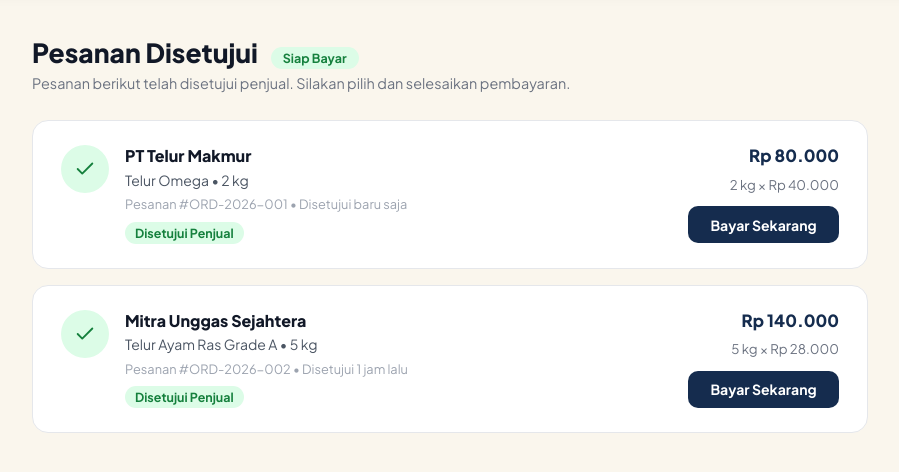
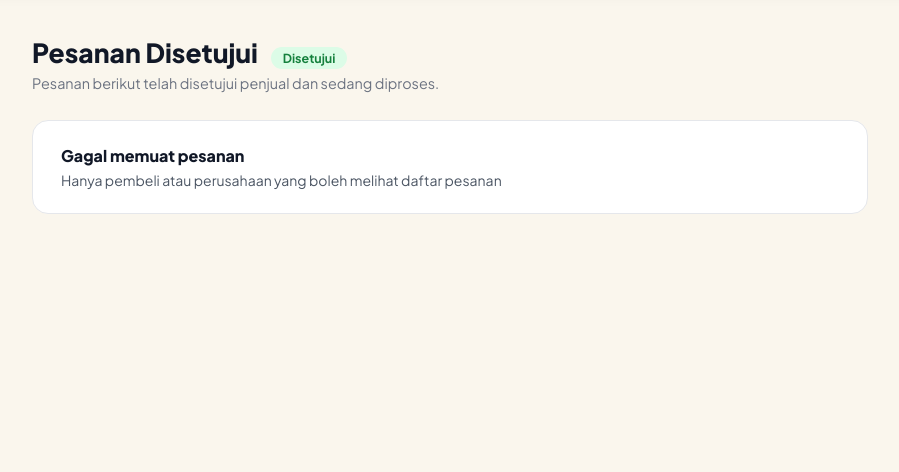
Before and after one commit to Vallens-jpg/B2B, a PHP site: page /pages/pembeli/pesanan_disetujui.php in a window 1280 px wide. Shown: the part 76-548 px from the top of the page, without its empty margins (190-1089 px from the left). Run offline with PHP 8.4, Linux system fonts and the light colour scheme.

Commit message:
Sambungkan Pesanan Disetujui ke API order/list (status diproses) + nama perusahaan

```diff
--- a/src/api/order/list.php
+++ b/src/api/order/list.php
@@ -20,8 +20,8 @@ try {
         $stmt->execute([(int) $user['id']]);
     } else {
         $stmt = db()->prepare(
-            'SELECT o.id, o.jumlah_kg, o.harga_satuan, o.total, o.fee, o.status, o.created_at, p.nama AS nama_produk ' .
-            'FROM orders o JOIN produk p ON p.id = o.produk_id WHERE o.buyer_id = ? ORDER BY o.id DESC LIMIT 50'
+            'SELECT o.id, o.jumlah_kg, o.harga_satuan, o.total, o.fee, o.status, o.created_at, p.nama AS nama_produk, up.nama AS nama_perusahaan ' .
+            'FROM orders o JOIN produk p ON p.id = o.produk_id LEFT JOIN users up ON up.id = p.perusahaan_id WHERE o.buyer_id = ? ORDER BY o.id DESC LIMIT 50'
         );
         $stmt->execute([(int) $user['id']]);
     }
--- a/src/pages/pembeli/pesanan_disetujui.php
+++ b/src/pages/pembeli/pesanan_disetujui.php
@@ -1,13 +1,3 @@
-<?php
-session_start();
-
-$activeApproved = null;
-if (!empty($_SESSION['pesanan_disetujui'])) {
-    $activeApproved = $_SESSION['pesanan_disetujui'];
-} elseif (!empty($_SESSION['active_order']) && ($_SESSION['active_order']['status'] ?? '') === 'approved') {
-    $activeApproved = $_SESSION['active_order'];
-}
-?>
 <!DOCTYPE html>
 <html lang="id">
 <head>
@@ -332,85 +322,15 @@ if (!empty($_SESSION['pesanan_disetujui'])) {
       <div>
         <h1 class="pd-title">
           Pesanan Disetujui
-          <span class="pd-badge">Siap Bayar</span>
+          <span class="pd-badge">Disetujui</span>
         </h1>
-        <p class="pd-subtitle">Pesanan berikut telah disetujui penjual. Silakan pilih dan selesaikan pembayaran.</p>
+        <p class="pd-subtitle">Pesanan berikut telah disetujui penjual dan sedang diproses.</p>
       </div>
     </div>
 
     <!-- Daftar Pesanan Disetujui -->
-    <div id="listDisetujui">
-      <?php if ($activeApproved): ?>
-      <!-- Card Dinamis dari Pesanan Aktif -->
-      <div class="pd-card" style="border: 1.5px solid #10B981; background: #F0FDF4;">
-        <div class="pd-card-left">
-          <div class="pd-icon-circle">
-            <svg viewBox="0 0 24 24">
-              <polyline points="20 6 9 17 4 12"/>
-            </svg>
-          </div>
-          <div class="pd-card-info">
-            <div class="pd-card-seller"><?= htmlspecialchars($activeApproved['seller']) ?></div>
-            <div class="pd-card-product"><?= htmlspecialchars($activeApproved['product']) ?> &bull; <?= htmlspecialchars($activeApproved['qty']) ?></div>
-            <div class="pd-card-meta">Pesanan <?= htmlspecialchars($activeApproved['order_id']) ?> &bull; Disetujui baru saja</div>
-            <div class="pd-card-status">Disetujui Penjual</div>
-          </div>
-        </div>
-        <div class="pd-card-right">
-          <div class="pd-card-total"><?= htmlspecialchars($activeApproved['subtotal']) ?></div>
-          <div class="pd-card-qty"><?= htmlspecialchars($activeApproved['qty']) ?> &times; <?= htmlspecialchars($activeApproved['price']) ?></div>
-          <a href="pembayaran.php" class="pd-btn-bayar">Bayar Sekarang</a>
-        </div>
-      </div>
-      <?php endif; ?>
+    <div id="listDisetujui"></div>
 
-      <!-- Card 1 — PT Telur Makmur -->
-      <div class="pd-card">
-        <div class="pd-card-left">
-          <div class="pd-icon-circle">
-            <svg viewBox="0 0 24 24">
-              <polyline points="20 6 9 17 4 12"/>
-            </svg>
-          </div>
-          <div class="pd-card-info">
-            <div class="pd-card-seller">PT Telur Makmur</div>
-            <div class="pd-card-product">Telur Omega &bull; 2 kg</div>
-            <div class="pd-card-meta">Pesanan #ORD-2026-001 &bull; Disetujui baru saja</div>
-            <div class="pd-card-status">Disetujui Penjual</div>
-          </div>
-        </div>
-        <div class="pd-card-right">
-          <div class="pd-card-total">Rp 80.000</div>
-          <div class="pd-card-qty">2 kg &times; Rp 40.000</div>
-          <a href="status_pesanan.php?state=approved&seller=PT%20Telur%20Makmur&product=Telur%20Omega&qty=2%20kg&price=Rp%2040.000&subtotal=Rp%2080.000"
-             class="pd-btn-bayar">Bayar Sekarang</a>
-        </div>
-      </div>
-
-      <!-- Card 2 — Mitra Unggas Sejahtera -->
-      <div class="pd-card">
-        <div class="pd-card-left">
-          <div class="pd-icon-circle">
-            <svg viewBox="0 0 24 24">
-              <polyline points="20 6 9 17 4 12"/>
-            </svg>
-          </div>
-          <div class="pd-card-info">
-            <div class="pd-card-seller">Mitra Unggas Sejahtera</div>
-            <div class="pd-card-product">Telur Ayam Ras Grade A &bull; 5 kg</div>
-            <div class="pd-card-meta">Pesanan #ORD-2026-002 &bull; Disetujui 1 jam lalu</div>
-            <div class="pd-card-status">Disetujui Penjual</div>
-          </div>
-        </div>
-        <div class="pd-card-right">
-          <div class="pd-card-total">Rp 140.000</div>
-          <div class="pd-card-qty">5 kg &times; Rp 28.000</div>
-          <a href="status_pesanan.php?state=approved&seller=Mitra%20Unggas%20Sejahtera&product=Telur%20Ayam%20Ras%20Grade%20A&qty=5%20kg&price=Rp%2028.000&subtotal=Rp%20140.000"
-             class="pd-btn-bayar">Bayar Sekarang</a>
-        </div>
-      </div>
-
-    </div>
   </main>
 
   <script>
@@ -424,6 +344,57 @@ if (!empty($_SESSION['pesanan_disetujui'])) {
       if (e) { e.preventDefault(); e.stopPropagation(); }
     }
 
+
+    // Daftar pesanan disetujui dari API (bukan contoh): hanya order
+    // berstatus "diproses" (sudah dibayar lalu disetujui penjual).
+    // Setelah dibayar + disetujui, pesanan muncul di sini; setelah
+    // dikirim penjual, pesanan pindah dari daftar ini.
+    function pdEscape(s) {
+      return String(s == null ? '' : s).replace(/&/g, '&amp;').replace(/</g, '&lt;').replace(/>/g, '&gt;').replace(/"/g, '&quot;');
+    }
+    function pdRupiah(n) {
+      return 'Rp ' + Number(n || 0).toLocaleString('id-ID');
+    }
+    function pdMuatDisetujui() {
+      var wadah = document.getElementById('listDisetujui');
+      if (!wadah) return;
+      fetch('../../api/order/list.php')
+        .then(function (r) { return r.json(); })
+        .then(function (res) {
+          if (!res.ok || !res.data || !res.data.orders) {
+            wadah.innerHTML = '<div class="pd-card"><div class="pd-card-info"><div class="pd-card-seller">Gagal memuat pesanan</div><div class="pd-card-product">' + pdEscape(res.error || 'tidak diketahui') + '</div></div></div>';
+            return;
+          }
+          var disetujui = res.data.orders.filter(function (o) { return o.status === 'diproses'; });
+          if (!disetujui.length) {
+            wadah.innerHTML = '<div class="pd-card"><div class="pd-card-info"><div class="pd-card-seller">Belum ada pesanan yang disetujui</div><div class="pd-card-product">Pesanan yang sudah dibayar dan disetujui penjual akan muncul di sini.</div></div></div>';
+            return;
+          }
+          wadah.innerHTML = disetujui.map(function (o) {
+            var nomor = '#ORD-2026-' + String(o.id).padStart(3, '0');
+            var tgl = '';
+            try { tgl = new Date(String(o.created_at).replace(' ', 'T')).toLocaleDateString('id-ID', { day: 'numeric', month: 'short', year: 'numeric' }); } catch (e) {}
+            return '<div class="pd-card" style="border: 1.5px solid #10B981; background: #F0FDF4;">' +
+              '<div class="pd-card-left"><div class="pd-icon-circle"><svg viewBox="0 0 24 24"><polyline points="20 6 9 17 4 12"/></svg></div>' +
+              '<div class="pd-card-info">' +
+              '<div class="pd-card-seller">' + pdEscape(o.nama_perusahaan || 'Perusahaan Demo') + '</div>' +
+              '<div class="pd-card-product">' + pdEscape(o.nama_produk) + ' &bull; ' + pdEscape(o.jumlah_kg) + ' kg</div>' +
+              '<div class="pd-card-meta">Pesanan ' + pdEscape(nomor) + (tgl ? ' &bull; ' + pdEscape(tgl) : '') + '</div>' +
+              '<div class="pd-card-status">Disetujui Penjual</div>' +
+              '</div></div>' +
+              '<div class="pd-card-right">' +
+              '<div class="pd-card-total">' + pdEscape(pdRupiah(o.total_bayar)) + '</div>' +
+              '<div class="pd-card-qty">' + pdEscape(o.jumlah_kg) + ' kg &times; ' + pdEscape(pdRupiah(o.harga_satuan)) + '</div>' +
+              '<a href="../order_detail.php?id=' + o.id + '" class="pd-btn-bayar">Lihat Detail</a>' +
+              '</div></div>';
+          }).join('');
+        })
+        .catch(function () {
+          wadah.innerHTML = '<div class="pd-card"><div class="pd-card-info"><div class="pd-card-seller">Gagal memuat pesanan</div><div class="pd-card-product">Periksa koneksi atau login kembali.</div></div></div>';
+        });
+    }
+    pdMuatDisetujui();
+
     document.addEventListener('click', function(e) {
       const dd = document.getElementById('notifDropdown');
       const btn = document.getElementById('notifBellBtn');
```
